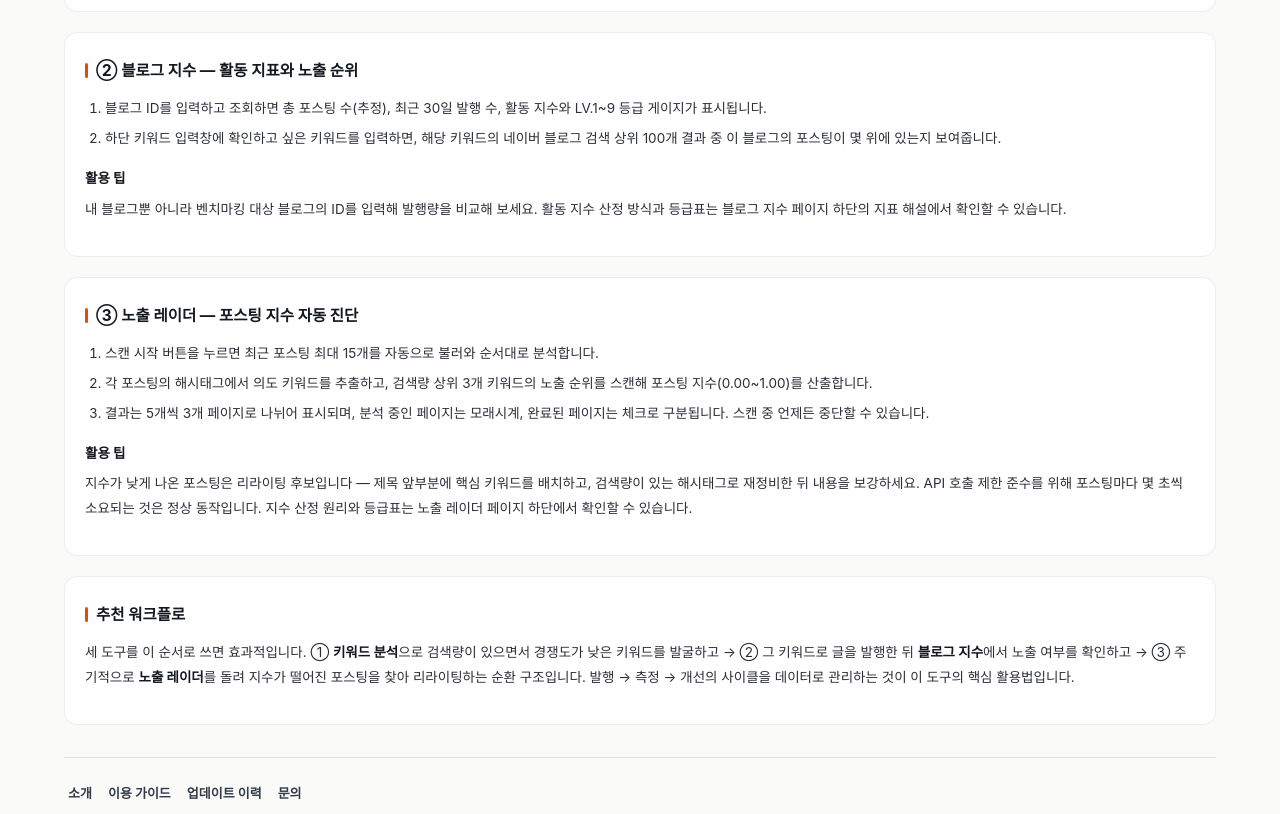
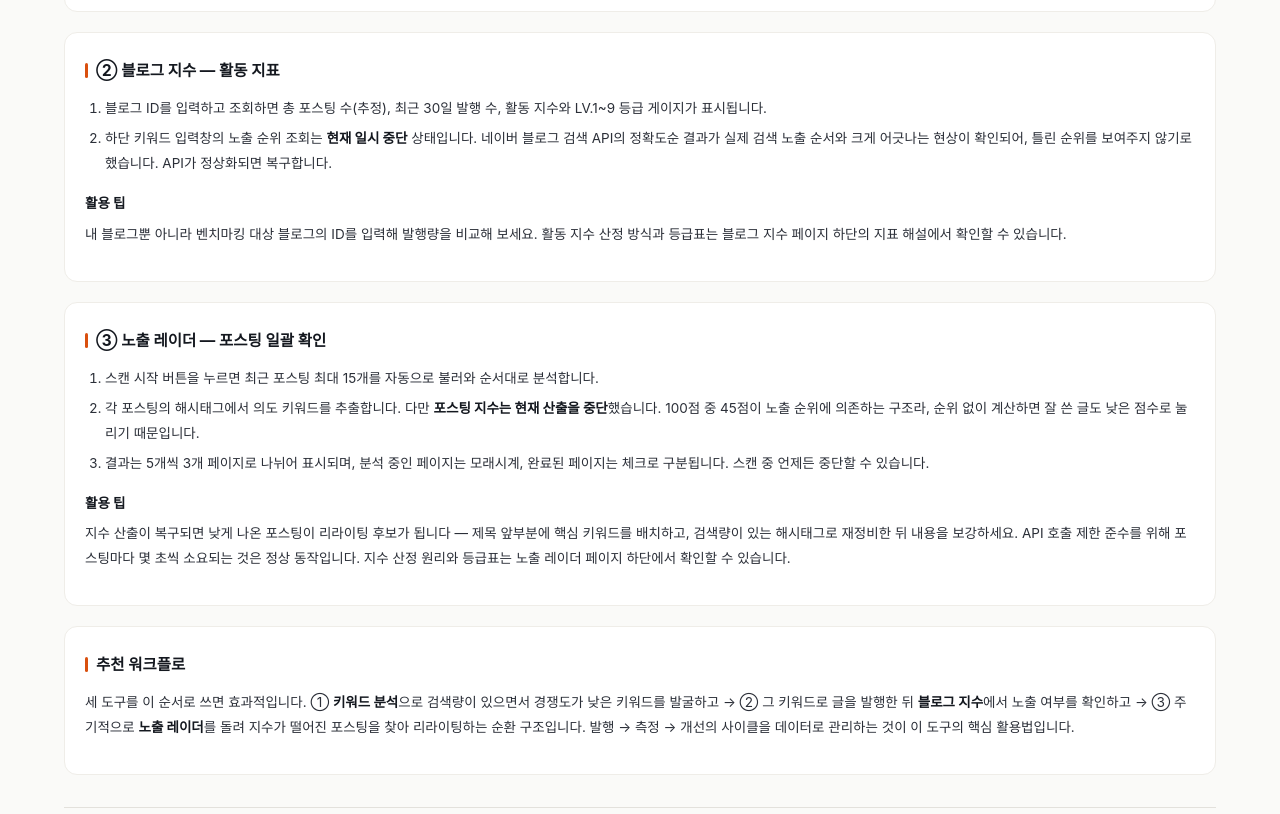
Before and after one commit to p911c4/keyword-cockpit-vercel, a website: page keyword-cockpit-vercel/public/guide.html in a window 1280 px wide. Shown: the part 4486-5300 px from the top of the page. Drawn offline with Linux system fonts and the light colour scheme; no server answers.

Commit message:
Add files via upload

```diff
--- a/keyword-cockpit-vercel/public/guide.html
+++ b/keyword-cockpit-vercel/public/guide.html
@@ -273,24 +273,24 @@
   </div>
 
   <div class="seo-card">
-    <h2>② 블로그 지수 — 활동 지표와 노출 순위</h2>
+    <h2>② 블로그 지수 — 활동 지표</h2>
     <ol>
       <li>블로그 ID를 입력하고 조회하면 총 포스팅 수(추정), 최근 30일 발행 수, 활동 지수와 LV.1~9 등급 게이지가 표시됩니다.</li>
-      <li>하단 키워드 입력창에 확인하고 싶은 키워드를 입력하면, 해당 키워드의 네이버 블로그 검색 상위 100개 결과 중 이 블로그의 포스팅이 몇 위에 있는지 보여줍니다.</li>
+      <li>하단 키워드 입력창의 노출 순위 조회는 <strong>현재 일시 중단</strong> 상태입니다. 네이버 블로그 검색 API의 정확도순 결과가 실제 검색 노출 순서와 크게 어긋나는 현상이 확인되어, 틀린 순위를 보여주지 않기로 했습니다. API가 정상화되면 복구합니다.</li>
     </ol>
     <h3>활용 팁</h3>
     <p>내 블로그뿐 아니라 벤치마킹 대상 블로그의 ID를 입력해 발행량을 비교해 보세요. 활동 지수 산정 방식과 등급표는 블로그 지수 페이지 하단의 지표 해설에서 확인할 수 있습니다.</p>
   </div>
 
   <div class="seo-card">
-    <h2>③ 노출 레이더 — 포스팅 지수 자동 진단</h2>
+    <h2>③ 노출 레이더 — 포스팅 일괄 확인</h2>
     <ol>
       <li>스캔 시작 버튼을 누르면 최근 포스팅 최대 15개를 자동으로 불러와 순서대로 분석합니다.</li>
-      <li>각 포스팅의 해시태그에서 의도 키워드를 추출하고, 검색량 상위 3개 키워드의 노출 순위를 스캔해 포스팅 지수(0.00~1.00)를 산출합니다.</li>
+      <li>각 포스팅의 해시태그에서 의도 키워드를 추출합니다. 다만 <strong>포스팅 지수는 현재 산출을 중단</strong>했습니다. 100점 중 45점이 노출 순위에 의존하는 구조라, 순위 없이 계산하면 잘 쓴 글도 낮은 점수로 눌리기 때문입니다.</li>
       <li>결과는 5개씩 3개 페이지로 나뉘어 표시되며, 분석 중인 페이지는 모래시계, 완료된 페이지는 체크로 구분됩니다. 스캔 중 언제든 중단할 수 있습니다.</li>
     </ol>
     <h3>활용 팁</h3>
-    <p>지수가 낮게 나온 포스팅은 리라이팅 후보입니다 — 제목 앞부분에 핵심 키워드를 배치하고, 검색량이 있는 해시태그로 재정비한 뒤 내용을 보강하세요. API 호출 제한 준수를 위해 포스팅마다 몇 초씩 소요되는 것은 정상 동작입니다. 지수 산정 원리와 등급표는 노출 레이더 페이지 하단에서 확인할 수 있습니다.</p>
+    <p>지수 산출이 복구되면 낮게 나온 포스팅이 리라이팅 후보가 됩니다 — 제목 앞부분에 핵심 키워드를 배치하고, 검색량이 있는 해시태그로 재정비한 뒤 내용을 보강하세요. API 호출 제한 준수를 위해 포스팅마다 몇 초씩 소요되는 것은 정상 동작입니다. 지수 산정 원리와 등급표는 노출 레이더 페이지 하단에서 확인할 수 있습니다.</p>
   </div>
 
   <div class="seo-card">
```
